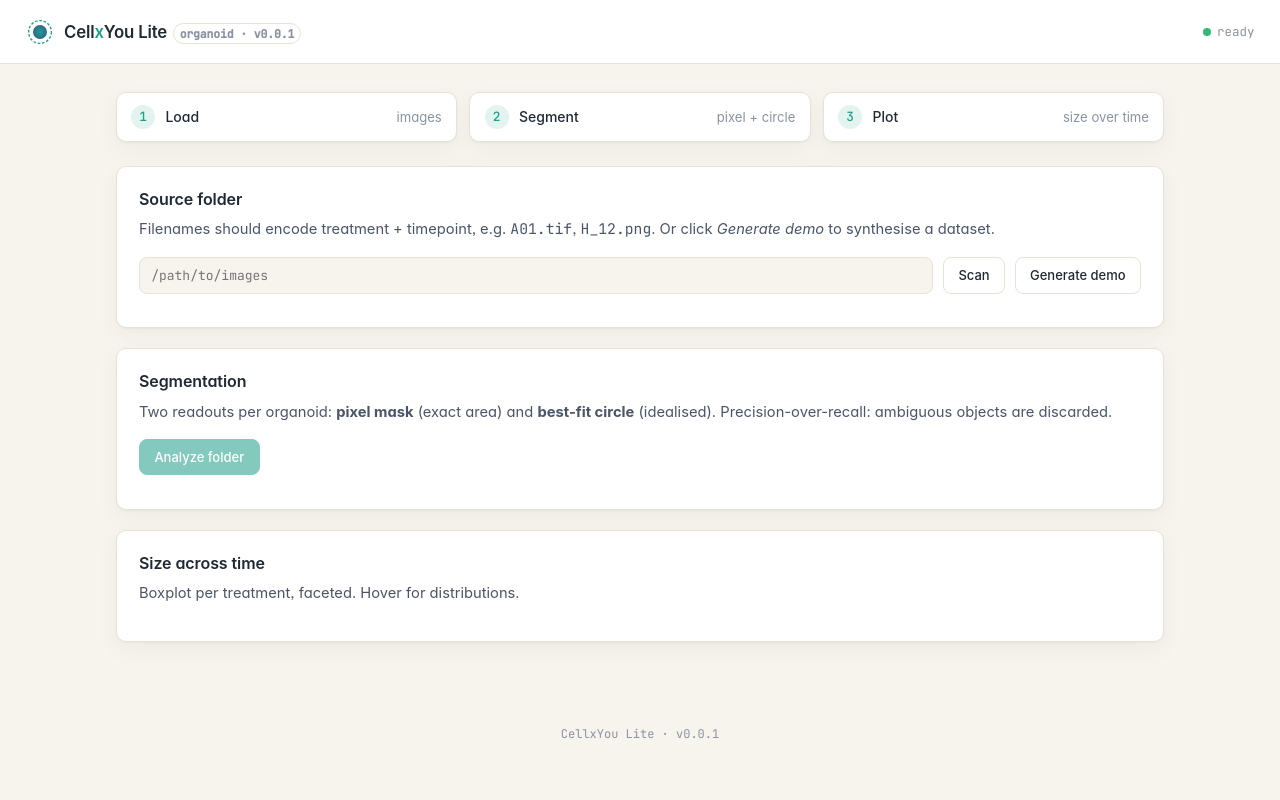
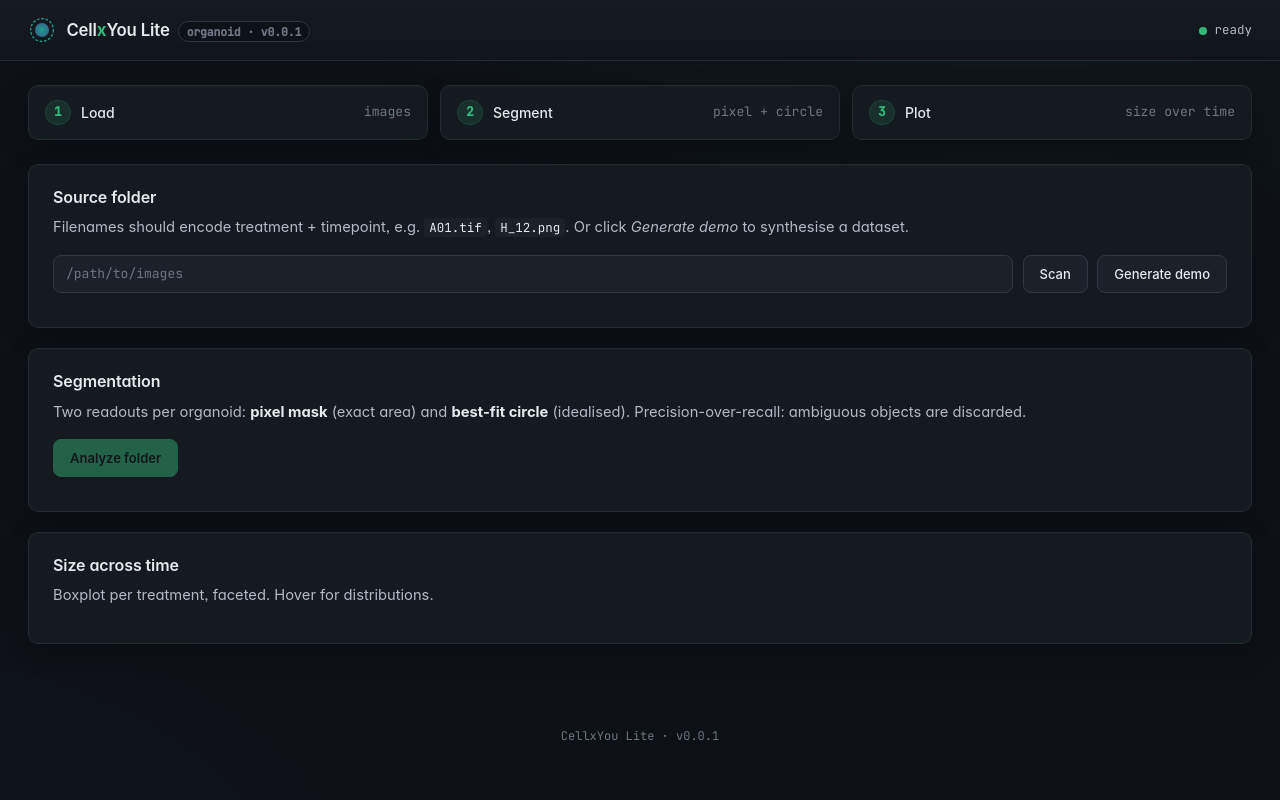
Before and after one commit to ScottMastro/cellyoulite, a FastAPI app: page / in a window 1280 px wide. Run offline with FastAPI, Linux system fonts and the light colour scheme; some web fonts are replaced.

Commit message:
Dark theme + full-width desktop layout
- CSS rewritten dark-first: ink background, panel cards, viridis-green
  accent, ambient radial gradients in the bg
- Removed max-width constraint; main now uses full viewport width
- Plotly switched to plotly_dark template with matching grid/axis colours
- Header is sticky with backdrop blur

Co-Authored-By: Claude Opus 4.7 (1M context) <noreply@anthropic.com>

```diff
--- a/cellyoulite/plotting/boxplot.py
+++ b/cellyoulite/plotting/boxplot.py
@@ -24,16 +24,22 @@ def boxplot_by_timepoint(df: pd.DataFrame, *, value: str = "area_px",
         color_discrete_sequence=_PALETTE,
     )
     fig.update_layout(
-        template="plotly_white",
+        template="plotly_dark",
         height=620,
         margin=dict(l=48, r=24, t=48, b=48),
-        font=dict(family="Inter, system-ui, sans-serif", size=12, color="#1f2933"),
+        font=dict(family="Inter, system-ui, sans-serif", size=12, color="#e6e9ee"),
         paper_bgcolor="rgba(0,0,0,0)",
         plot_bgcolor="rgba(0,0,0,0)",
         showlegend=False,
     )
-    fig.update_xaxes(showgrid=False, title_text="timepoint", tickfont=dict(size=10))
-    fig.update_yaxes(gridcolor="#e6e8eb", title_text=value, tickfont=dict(size=10))
+    fig.update_xaxes(showgrid=False, title_text="timepoint",
+                     tickfont=dict(size=10, color="#b3bac5"),
+                     title_font=dict(color="#b3bac5"),
+                     linecolor="#2f3845")
+    fig.update_yaxes(gridcolor="#232a33", title_text=value,
+                     tickfont=dict(size=10, color="#b3bac5"),
+                     title_font=dict(color="#b3bac5"),
+                     linecolor="#2f3845", zerolinecolor="#2f3845")
     fig.for_each_annotation(lambda a: a.update(text=a.text.split("=")[-1]))
     buf = io.StringIO()
     fig.write_html(buf, include_plotlyjs="cdn", full_html=False,
--- a/cellyoulite/web/static/app.css
+++ b/cellyoulite/web/static/app.css
@@ -1,85 +1,79 @@
-/* CellYouLite — aesthetic
-   Clean lab-instrument look. Cream paper base, viridis-derived accent,
-   Inter for UI, JetBrains Mono for paths and numbers. Dark mode via
-   prefers-color-scheme. */
+/* CellxYou Lite — dark, full-width, desktop. */
 
 @import url("https://rsms.me/inter/inter.css");
 @import url("https://fonts.googleapis.com/css2?family=JetBrains+Mono:wght@400;500&display=swap");
 
 :root {
-  --bg:        #f7f4ee;       /* parchment */
-  --panel:    #ffffff;
-  --ink:      #1f2933;
-  --ink-soft: #4a5568;
-  --muted:    #8a93a0;
-  --rule:     #e7e2d6;
-  --accent:   #1f9e89;        /* viridis teal */
-  --accent-2: #31688e;
-  --accent-soft: #1f9e8920;
-  --warn:     #c97a3a;
-  --ok:       #35b779;
-  --radius:   10px;
-  --shadow:   0 1px 2px rgba(20, 22, 28, .04), 0 8px 24px rgba(20, 22, 28, .04);
-  --mono:     "JetBrains Mono", ui-monospace, SFMono-Regular, Menlo, monospace;
-  --sans:     "Inter", system-ui, -apple-system, "Segoe UI", sans-serif;
-}
-
-@media (prefers-color-scheme: dark) {
-  :root {
-    --bg:       #14171c;
-    --panel:    #1c2026;
-    --ink:      #e8ebef;
-    --ink-soft: #b6bcc6;
-    --muted:    #7a828e;
-    --rule:     #262b32;
-    --accent-soft: #1f9e8930;
-    --shadow:   0 1px 2px rgba(0, 0, 0, .35), 0 8px 24px rgba(0, 0, 0, .35);
-  }
+  --bg:          #0d1015;
+  --panel:       #151a21;
+  --panel-2:     #1b2129;
+  --ink:         #e6e9ee;
+  --ink-soft:    #b3bac5;
+  --muted:       #6d7682;
+  --rule:        #232a33;
+  --rule-strong: #2f3845;
+  --accent:      #35b779;        /* viridis green */
+  --accent-2:    #1f9e89;        /* viridis teal */
+  --accent-soft: #35b77922;
+  --warn:        #e0a458;
+  --err:         #e26a5f;
+  --ok:          #35b779;
+  --radius:      10px;
+  --shadow:      0 1px 0 #ffffff05 inset, 0 8px 24px #00000040;
+  --mono:        "JetBrains Mono", ui-monospace, SFMono-Regular, Menlo, monospace;
+  --sans:        "Inter", system-ui, -apple-system, "Segoe UI", sans-serif;
 }
 
 * { box-sizing: border-box; }
 html, body { margin: 0; padding: 0; }
 
 body {
-  background: var(--bg);
+  background:
+    radial-gradient(1200px 600px at 80% -10%, #1b3a3540 0, transparent 60%),
+    radial-gradient(900px 500px at -10% 110%, #1b2a4540 0, transparent 60%),
+    var(--bg);
   color: var(--ink);
   font: 14px/1.55 var(--sans);
   font-feature-settings: "cv11", "ss03";
   -webkit-font-smoothing: antialiased;
+  min-height: 100vh;
 }
 
 /* ---------- header ---------- */
 
 .app-header {
   display: flex; align-items: center; gap: .75rem;
-  padding: 1.1rem 1.6rem;
+  padding: 1rem 1.75rem;
   border-bottom: 1px solid var(--rule);
-  background: var(--panel);
+  background: linear-gradient(180deg, #161b22 0%, #11151b 100%);
+  position: sticky; top: 0; z-index: 10;
+  backdrop-filter: blur(8px);
 }
 .brand { display: flex; align-items: center; gap: .65rem; }
 .brand svg { display: block; }
 .brand .name {
   font-weight: 600; font-size: 1.05rem; letter-spacing: -0.01em;
+  color: var(--ink);
 }
 .brand .name em {
-  font-style: normal; color: var(--accent); font-weight: 600;
+  font-style: normal; color: var(--accent); font-weight: 700;
 }
 .brand .tag {
   font-family: var(--mono); font-size: .72rem;
-  color: var(--muted); padding: 2px 6px; border: 1px solid var(--rule);
-  border-radius: 999px; margin-left: .35rem;
+  color: var(--muted); padding: 2px 8px; border: 1px solid var(--rule-strong);
+  border-radius: 999px; margin-left: .5rem; background: #0d1218;
 }
 .spacer { flex: 1; }
 .app-header .version {
-  font-family: var(--mono); font-size: .78rem; color: var(--muted);
+  font-family: var(--mono); font-size: .78rem; color: var(--ink-soft);
 }
 
 /* ---------- layout ---------- */
 
 main {
-  max-width: 1100px;
-  margin: 1.75rem auto 4rem;
-  padding: 0 1.6rem;
+  width: 100%;
+  margin: 1.5rem 0 4rem;
+  padding: 0 1.75rem;
   display: grid;
   gap: 1.25rem;
 }
@@ -92,7 +86,7 @@ main {
 }
 .step {
   display: flex; gap: .65rem; align-items: center;
-  padding: .75rem .9rem;
+  padding: .85rem 1rem;
   background: var(--panel);
   border: 1px solid var(--rule);
   border-radius: var(--radius);
@@ -100,14 +94,15 @@ main {
 }
 .step .num {
   display: inline-flex; align-items: center; justify-content: center;
-  width: 1.5rem; height: 1.5rem; border-radius: 50%;
+  width: 1.6rem; height: 1.6rem; border-radius: 50%;
   background: var(--accent-soft); color: var(--accent);
-  font-family: var(--mono); font-size: .8rem; font-weight: 500;
+  font-family: var(--mono); font-size: .8rem; font-weight: 600;
+  border: 1px solid var(--accent-soft);
 }
-.step .label { font-weight: 500; }
-.step .sub { color: var(--muted); font-size: .82rem; margin-left: auto; }
-.step.active { border-color: var(--accent); }
-.step.done .num { background: var(--accent); color: white; }
+.step .label { font-weight: 500; color: var(--ink); }
+.step .sub { color: var(--muted); font-size: .82rem; margin-left: auto; font-family: var(--mono); }
+.step.active { border-color: var(--accent); box-shadow: var(--shadow), 0 0 0 1px var(--accent-soft); }
+.step.done .num { background: var(--accent); color: #0c1116; border-color: var(--accent); }
 
 /* ---------- cards ---------- */
 
@@ -116,26 +111,30 @@ main {
   border: 1px solid var(--rule);
   border-radius: var(--radius);
   box-shadow: var(--shadow);
-  padding: 1.25rem 1.4rem;
+  padding: 1.25rem 1.5rem;
 }
 .card h2 {
   margin: 0 0 .4rem;
   font-size: 1rem; font-weight: 600;
   letter-spacing: -0.005em;
+  color: var(--ink);
 }
 .card .hint { color: var(--ink-soft); margin: 0 0 1rem; font-size: .92rem; }
+.card .hint code, .card .hint strong { color: var(--ink); }
+.card .hint code { font-family: var(--mono); font-size: .85em; padding: 1px 5px; background: var(--panel-2); border-radius: 4px; }
 
 .row { display: flex; gap: .6rem; align-items: stretch; flex-wrap: wrap; }
 
 input[type="text"] {
   flex: 1; min-width: 18rem;
   font: 13px var(--mono); color: var(--ink);
-  padding: .55rem .7rem;
-  background: var(--bg);
-  border: 1px solid var(--rule);
+  padding: .6rem .75rem;
+  background: var(--panel-2);
+  border: 1px solid var(--rule-strong);
   border-radius: 8px;
   transition: border-color .12s ease, box-shadow .12s ease;
 }
+input[type="text"]::placeholder { color: var(--muted); }
 input[type="text"]:focus {
   outline: none;
   border-color: var(--accent);
@@ -144,9 +143,9 @@ input[type="text"]:focus {
 
 button {
   font: 500 13px var(--sans);
-  padding: .55rem .9rem;
-  border: 1px solid var(--rule);
-  background: var(--panel);
+  padding: .6rem 1rem;
+  border: 1px solid var(--rule-strong);
+  background: var(--panel-2);
   color: var(--ink);
   border-radius: 8px;
   cursor: pointer;
@@ -154,29 +153,31 @@ button {
 }
 button:hover { border-color: var(--accent); color: var(--accent); }
 button.primary {
-  background: var(--accent); border-color: var(--accent); color: white;
+  background: var(--accent); border-color: var(--accent); color: #0c1116;
+  font-weight: 600;
 }
-button.primary:hover { filter: brightness(1.05); color: white; }
-button:disabled { opacity: .55; cursor: not-allowed; }
+button.primary:hover { filter: brightness(1.08); color: #0c1116; }
+button:disabled { opacity: .45; cursor: not-allowed; }
+button:disabled:hover { border-color: var(--rule-strong); color: var(--ink); filter: none; }
 
 /* ---------- status pills ---------- */
 
-.pills { display: flex; gap: .4rem; flex-wrap: wrap; margin-top: .85rem; }
+.pills { display: flex; gap: .4rem; flex-wrap: wrap; margin-top: .9rem; }
 .pill {
   font-family: var(--mono); font-size: .75rem;
-  padding: 3px 9px; border-radius: 999px;
-  background: var(--bg); border: 1px solid var(--rule);
+  padding: 4px 10px; border-radius: 999px;
+  background: var(--panel-2); border: 1px solid var(--rule-strong);
   color: var(--ink-soft);
 }
-.pill strong { color: var(--ink); font-weight: 500; }
+.pill strong { color: var(--accent); font-weight: 600; }
 
 /* ---------- log / output ---------- */
 
 pre.log {
-  background: var(--bg);
-  border: 1px solid var(--rule);
+  background: var(--panel-2);
+  border: 1px solid var(--rule-strong);
   border-radius: 8px;
-  padding: .7rem .9rem;
+  padding: .75rem 1rem;
   font: 12px/1.55 var(--mono);
   color: var(--ink-soft);
   overflow: auto;
@@ -189,12 +190,12 @@ pre.log {
 .dot {
   display: inline-block; width: 8px; height: 8px;
   border-radius: 50%; background: var(--muted);
-  margin-right: .4rem;
+  margin-right: .45rem;
   vertical-align: middle;
 }
-.dot.live { background: var(--accent); animation: pulse 1.4s ease-in-out infinite; }
+.dot.live { background: var(--accent); animation: pulse 1.4s ease-in-out infinite; box-shadow: 0 0 8px var(--accent); }
 .dot.ok { background: var(--ok); }
-.dot.err { background: var(--warn); }
+.dot.err { background: var(--err); }
 @keyframes pulse {
   0%, 100% { opacity: 1; transform: scale(1); }
   50% { opacity: .45; transform: scale(.78); }
@@ -207,10 +208,11 @@ pre.log {
   transition: min-height .3s ease;
 }
 #plot-out:not(:empty) {
-  min-height: 640px;
+  min-height: 660px;
   margin-top: 1rem;
-  padding: .25rem;
-  background: var(--panel);
+  padding: .5rem;
+  background: var(--panel-2);
+  border: 1px solid var(--rule);
   border-radius: 8px;
 }
 
@@ -220,3 +222,12 @@ footer {
   padding: 1.25rem 0 2rem;
 }
 footer a { color: var(--accent); text-decoration: none; }
+
+/* selection */
+::selection { background: var(--accent-soft); color: var(--ink); }
+
+/* scrollbar */
+::-webkit-scrollbar { width: 10px; height: 10px; }
+::-webkit-scrollbar-track { background: transparent; }
+::-webkit-scrollbar-thumb { background: var(--rule-strong); border-radius: 6px; }
+::-webkit-scrollbar-thumb:hover { background: var(--muted); }
```
